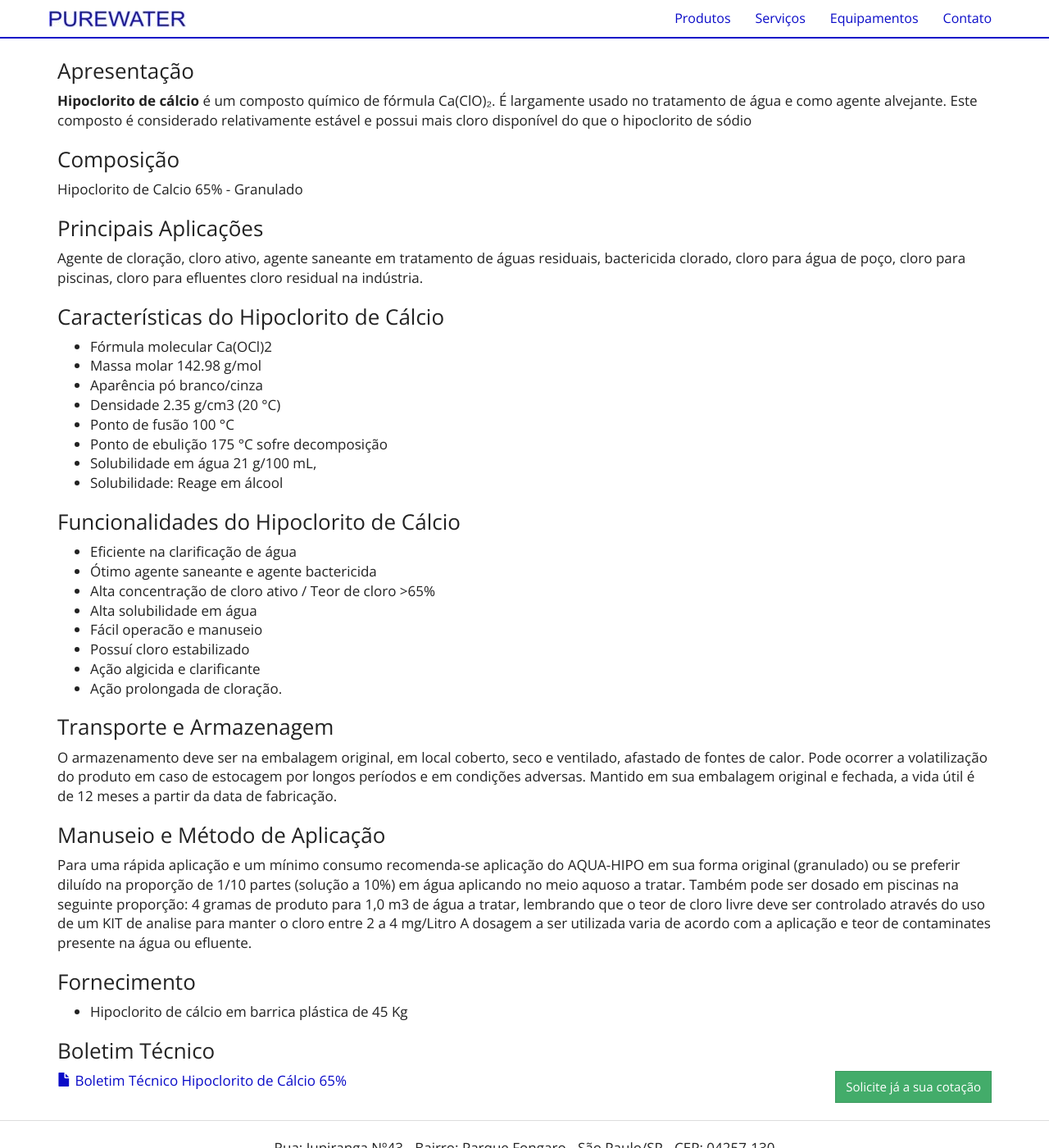
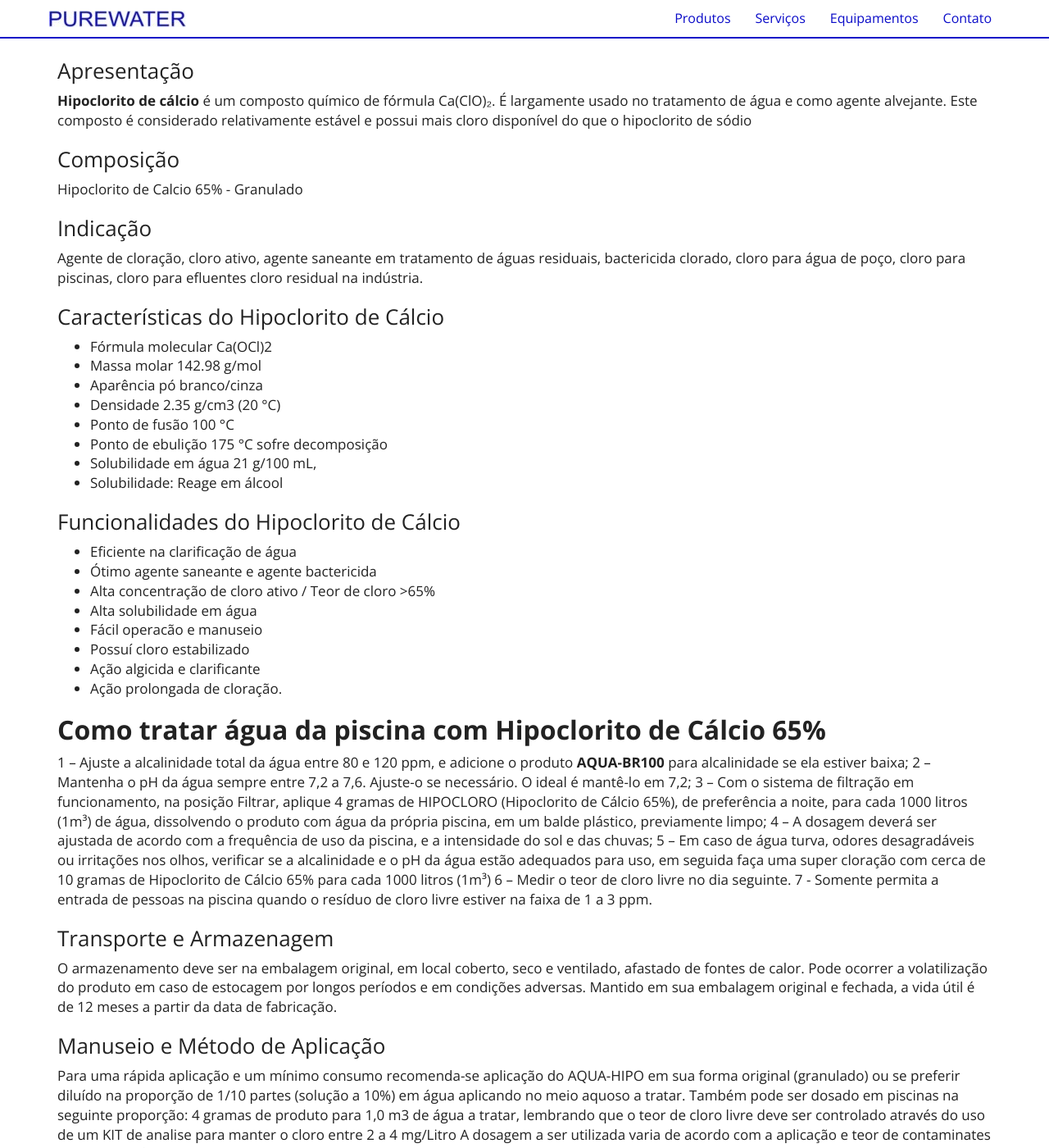
Before and after one commit to purewaterefluentes/purewaterefluentes.github.io, a Jekyll site: the page built from produtos/hipoclorito-de-calcio.md, in a window 1280 px wide and 1400 px high, scrolled down 306 px. Shown: the whole window at 82% size. Built offline with Jekyll 4.4.1, drawn with Linux system fonts in a browser that asks for light colours; nearby versions of some CDN libraries; library files that are not in the unit come from our copies.

Commit message:
Update hipoclorito-de-calcio.md

```diff
--- a/produtos/hipoclorito-de-calcio.md
+++ b/produtos/hipoclorito-de-calcio.md
@@ -13,7 +13,7 @@ subtitle: Cloro Granulado Multiação
 
 Hipoclorito de Calcio 65% - Granulado
 
-### Principais Aplicações
+### Indicação
 
 Agente de cloração, cloro ativo, agente saneante em tratamento de águas residuais, bactericida clorado, cloro para água de poço, cloro para piscinas, cloro para efluentes cloro residual na indústria.
 
@@ -40,6 +40,16 @@ Agente de cloração, cloro ativo, agente saneante em tratamento de águas resid
 - Ação algicida e clarificante
 - Ação prolongada de cloração.
 
+## **Como tratar água da piscina com Hipoclorito de Cálcio 65%**
+
+1 – Ajuste a alcalinidade total da água entre 80 e 120 ppm, e adicione o produto **AQUA-BR100** para alcalinidade se ela estiver baixa;
+2 – Mantenha o pH da água sempre entre 7,2 a 7,6. Ajuste-o se necessário. O ideal é mantê-lo em 7,2;
+3 – Com o sistema de filtração em funcionamento, na posição Filtrar, aplique 4 gramas de HIPOCLORO (Hipoclorito de Cálcio 65%), de preferência a noite, para cada 1000 litros (1m³) de água, dissolvendo o produto com água da própria piscina, em um balde plástico, previamente limpo;
+4 – A dosagem deverá ser ajustada de acordo com a frequência de uso da piscina, e a intensidade do sol e das chuvas;
+5 – Em caso de água turva, odores desagradáveis ou irritações nos olhos, verificar se a alcalinidade e o pH da água estão adequados para uso, em seguida faça uma super cloração com cerca de 10 gramas de Hipoclorito de Cálcio 65% para cada 1000 litros (1m³)
+6 – Medir o teor de cloro livre no dia seguinte.
+7 - Somente permita a entrada de pessoas na piscina quando o resíduo de cloro livre estiver na faixa de 1 a 3 ppm.
+
 
 ### Transporte e Armazenagem
 
```
